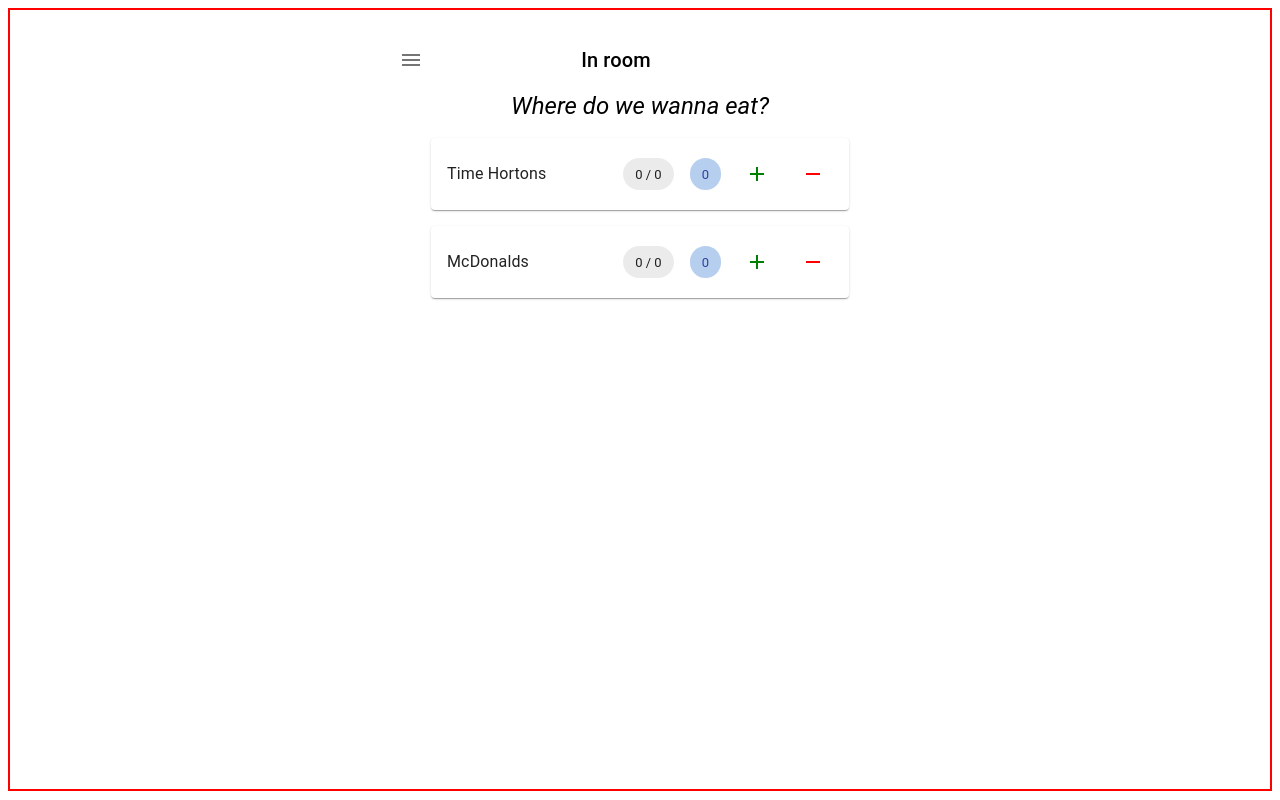
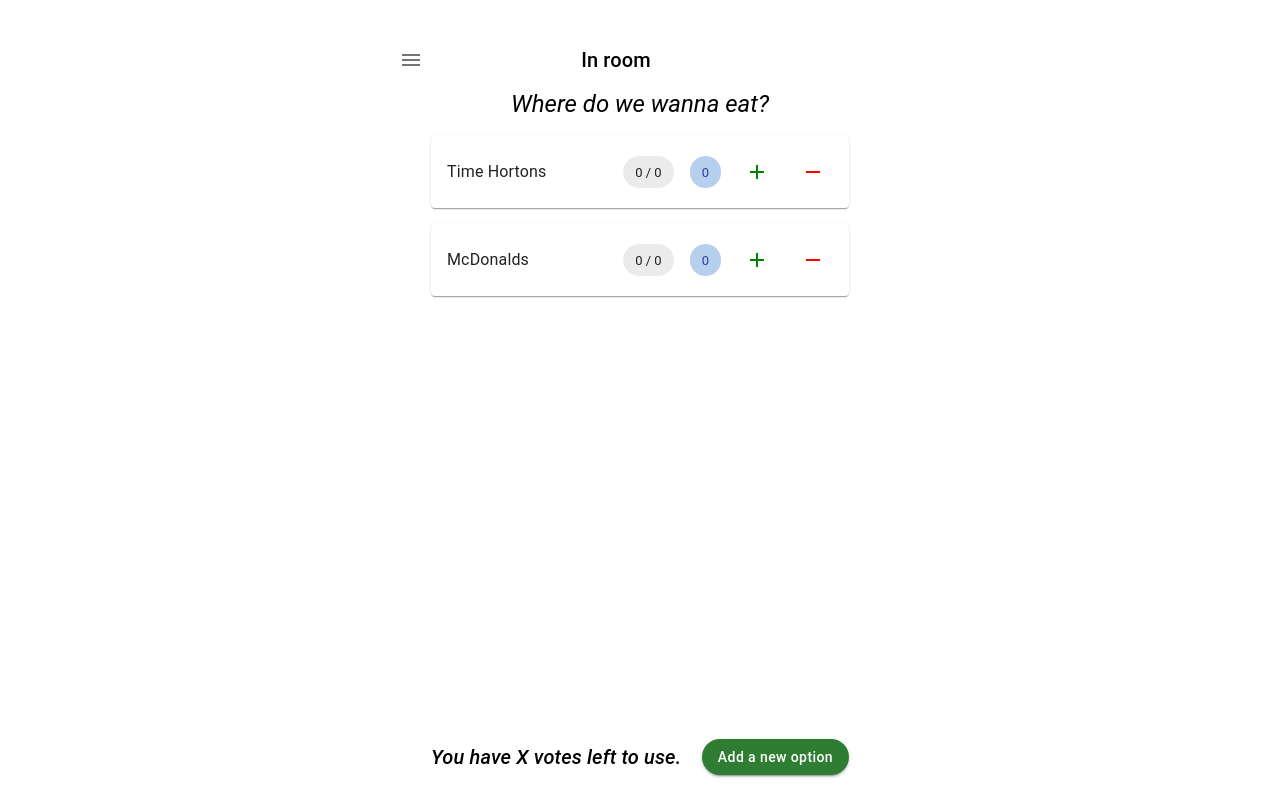
Before and after one commit to Katie500/Decidr, a React (Create React App) app in the folder client/: page /room in a window 1280 px wide. Built offline with nearby package versions, Linux system fonts and the light colour scheme; no server answers; the HTML template or start-up script is replaced by a standard one.

Commit message:
added scroll to options container

```diff
--- a/client/src/pages/Room.jsx
+++ b/client/src/pages/Room.jsx
@@ -116,7 +116,6 @@
       <Grid
         className="container"
         style={{
-          border: '2px solid red',
           display: 'flex',
           justifyContent: 'center',
           alignItems: 'initial',
@@ -124,7 +123,13 @@
       >
         <Box
           className="widthConstraint"
-          style={{ marginTop: '80px', width: '100%' }}
+          style={{
+            marginTop: '80px',
+            width: '100%',
+            flexGrow: 1,
+            display: 'flex',
+            flexDirection: 'column',
+          }}
         >
           <Typography
             variant="h5"
@@ -134,6 +139,12 @@
           >
             Where do we wanna eat?
           </Typography>
+          <Box
+            style={{
+              flexGrow: 1,
+              overflowY: 'scroll',
+            }}
+          >
             {votionOptions.map((option, index) => (
               <VotingOptionCard
                 key={index}
@@ -144,6 +155,22 @@
               />
             ))}
           </Box>
+          <Box
+            style={{
+              display: 'flex',
+              justifyContent: 'space-between',
+              padding: '1rem',
+              alignItems: 'center',
+            }}
+          >
+            <Typography variant="h6" fontStyle={'italic'}>
+              You have X votes left to use.
+            </Typography>
+            <Button variant="contained" color="success">
+              Add a new option
+            </Button>
+          </Box>
+        </Box>
       </Grid>
 
       <LoadingBackdrop open={pending} />
```
Lines whose indentation alone changed are shown as unchanged.
